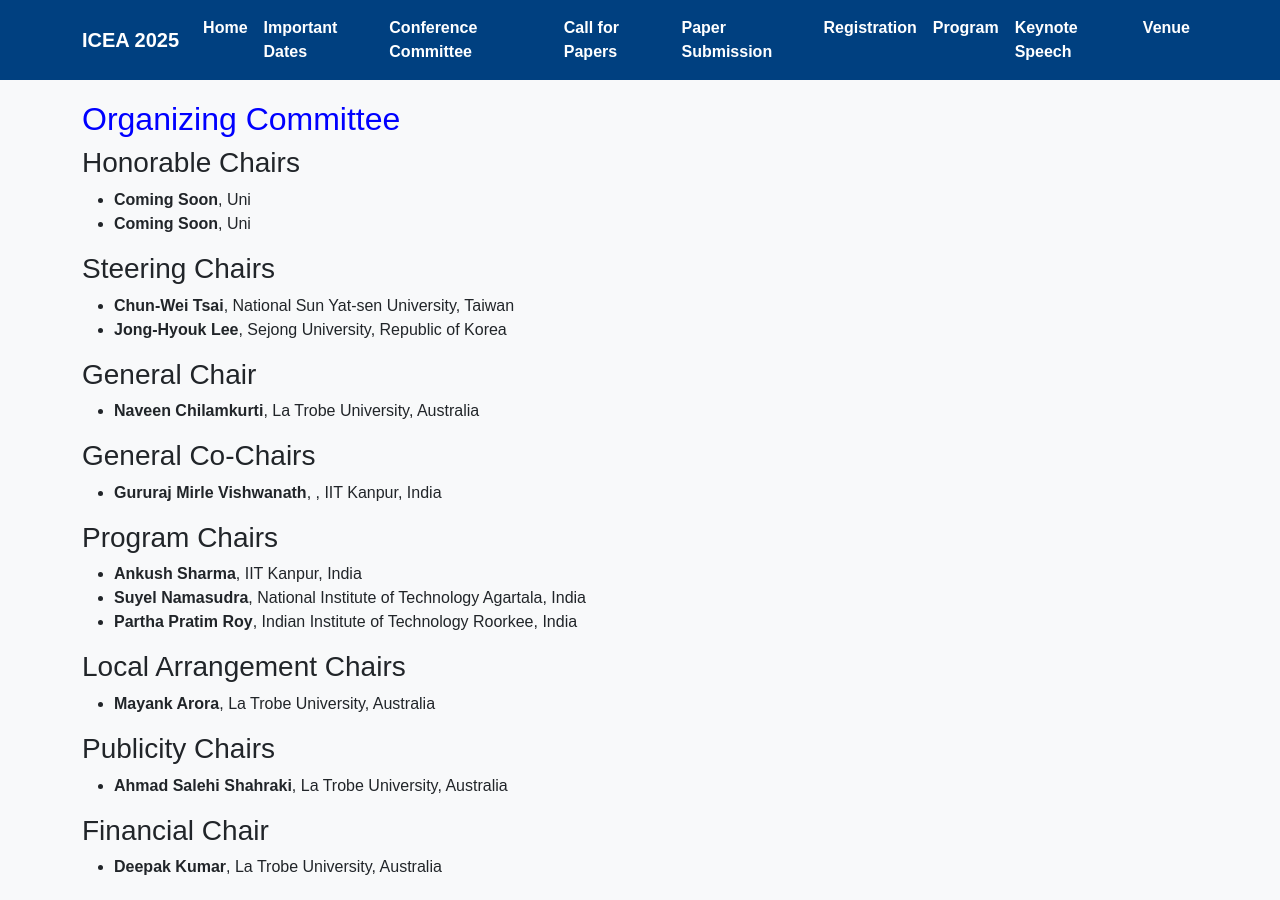
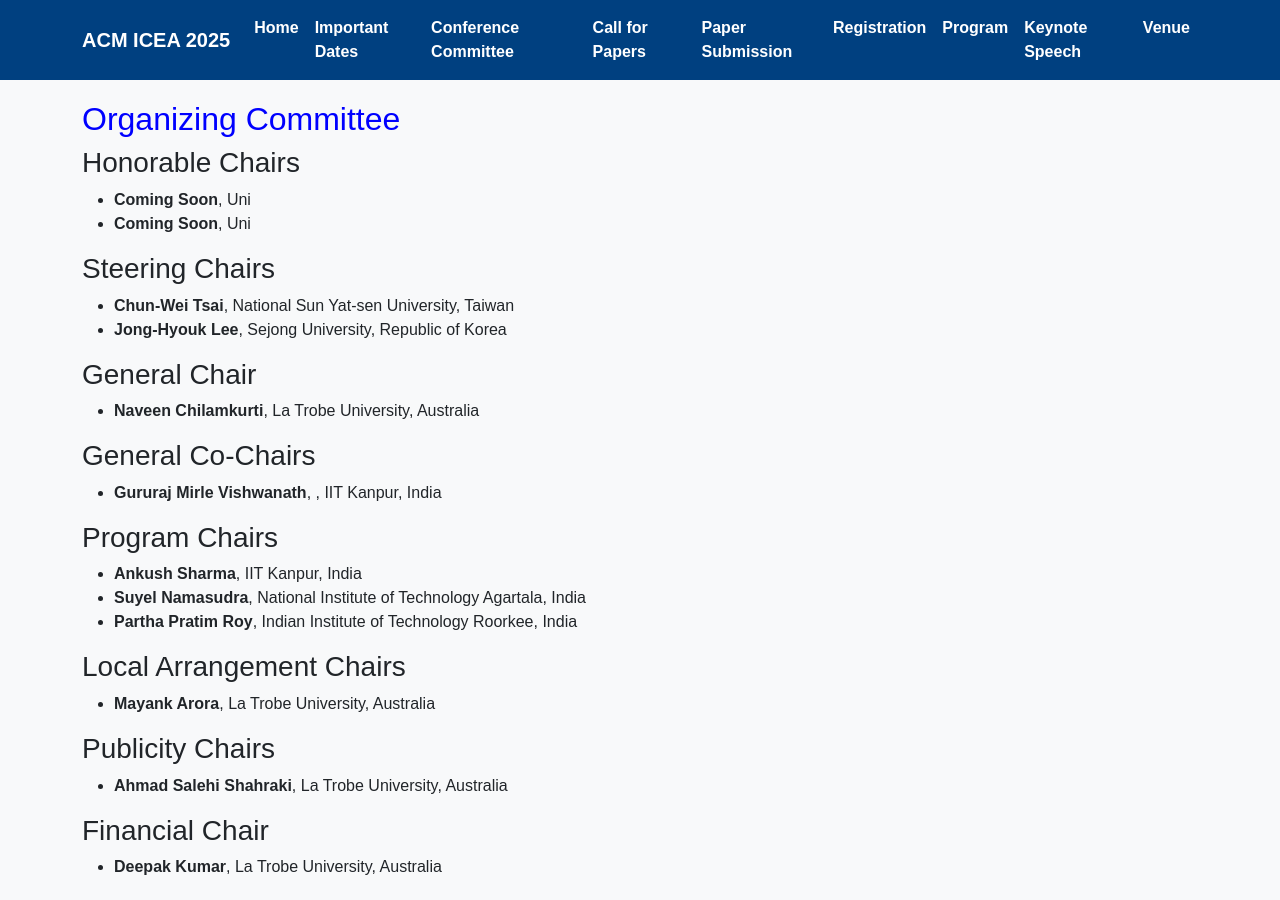
Before and after one commit to icea2025/latrobe, a Jekyll site: the page committee/index.html, which Jekyll copies as it is, in a window 1280 px wide and 900 px high. Built offline with Jekyll 4.4.1, drawn with Linux system fonts in a browser that asks for light colours.

Commit message:
Update index.html

```diff
--- a/committee/index.html
+++ b/committee/index.html
@@ -3,7 +3,7 @@
 <head>
   <meta charset="UTF-8">
   <meta name="viewport" content="width=device-width, initial-scale=1.0">
-  <title>  ICEA 2025 - Conference Committee</title>
+  <title>  ACM ICEA 2025 - Conference Committee</title>
   <link rel="stylesheet" href="https://cdnjs.cloudflare.com/ajax/libs/font-awesome/6.0.0/css/all.min.css">
   <link rel="stylesheet" href="https://cdnjs.cloudflare.com/ajax/libs/bootstrap/5.3.0/css/bootstrap.min.css">
   <style>
@@ -31,7 +31,7 @@
 <body>
 <nav class="navbar navbar-expand-lg navbar-dark">
   <div class="container">
-    <a class="navbar-brand" href="/latrobe/index.html">  ICEA 2025</a>
+    <a class="navbar-brand" href="/latrobe/index.html">  ACM ICEA 2025</a>
     <button class="navbar-toggler" type="button" data-bs-toggle="collapse" data-bs-target="#navbarNav"
             aria-controls="navbarNav" aria-expanded="false" aria-label="Toggle navigation">
       <span class="navbar-toggler-icon"></span>
```
